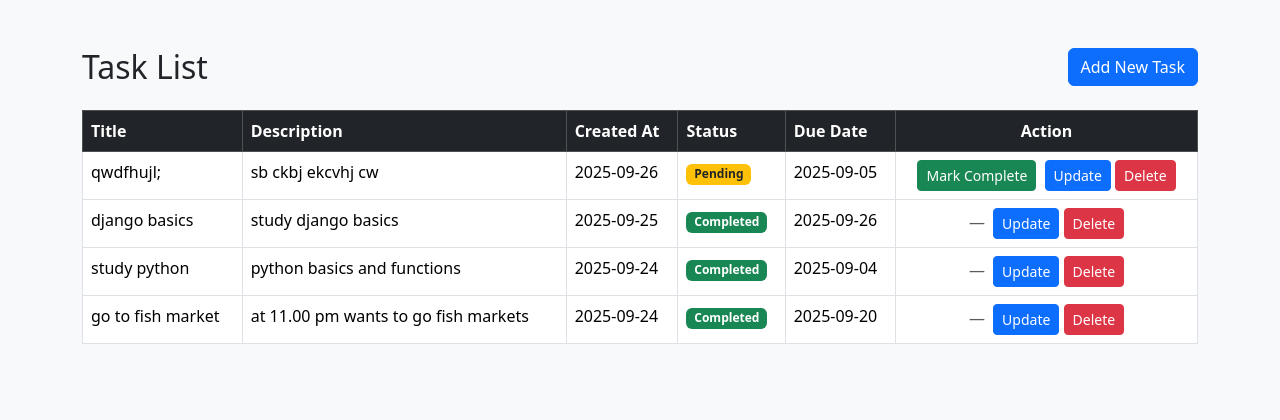
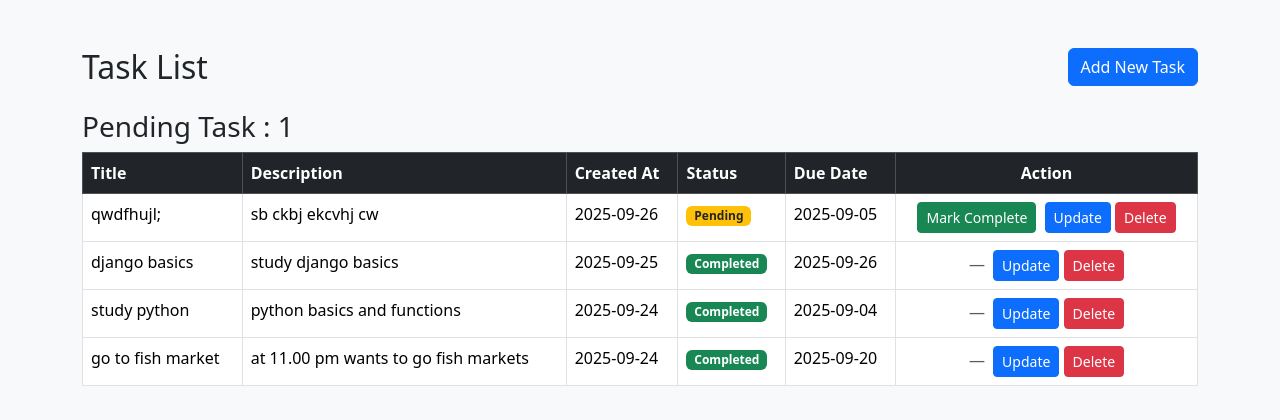
Before and after one commit to arathyrajeesh/todo-app-django, a Django app: page / in a window 1280 px wide. Shown: the top 420 px of the page. Run offline with Django 5.2, Linux system fonts and the light colour scheme; data comes from the database, SQL or seed files in the repository; both versions use the stored data as it was after the commit.

Commit message:
pending task count added

```diff
--- a/tasks/views.py
+++ b/tasks/views.py
@@ -23,7 +23,9 @@ def add_task(request):
 
 def task_list(request):
     tasks = Task.objects.all().order_by('-created_at')
-    return render(request, 'task_list.html', {'tasks': tasks})
+    false = Task.objects.all().filter(complete_task = False).count()
+    return render(request, 'task_list.html', {'tasks': tasks,
+                                                'false':false})
 
 
 def complete_task(request, task_id):
--- a/template/task_list.html
+++ b/template/task_list.html
@@ -14,7 +14,7 @@
         <h2 class="mb-0">Task List</h2>
         <a href="{% url 'addtask_view' %}" class="btn btn-primary"> Add New Task</a>
     </div>
-
+    <h3>Pending Task : {{false}}</h3>
     <div>
         <div class="card-body p-0">
             <table class="table table-hover table-bordered ">
```
Also changed, not shown: db.sqlite3.
